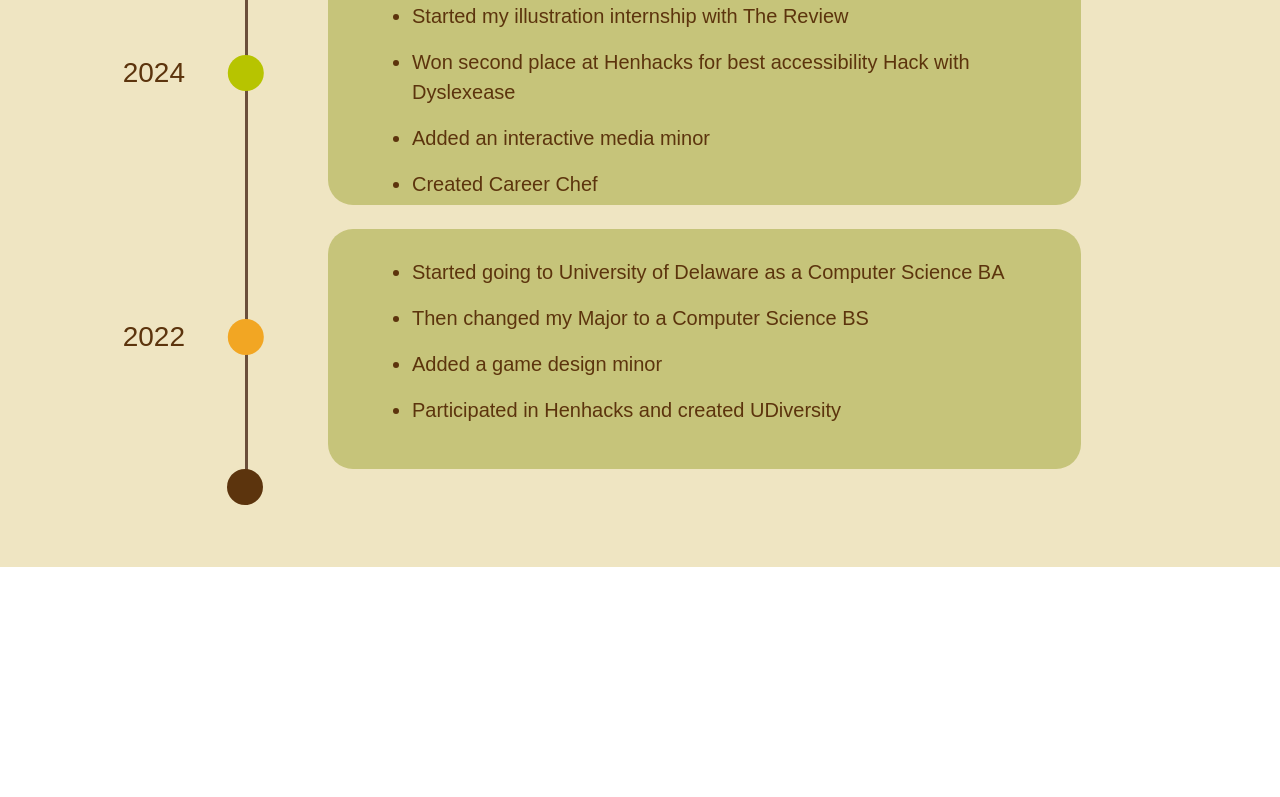
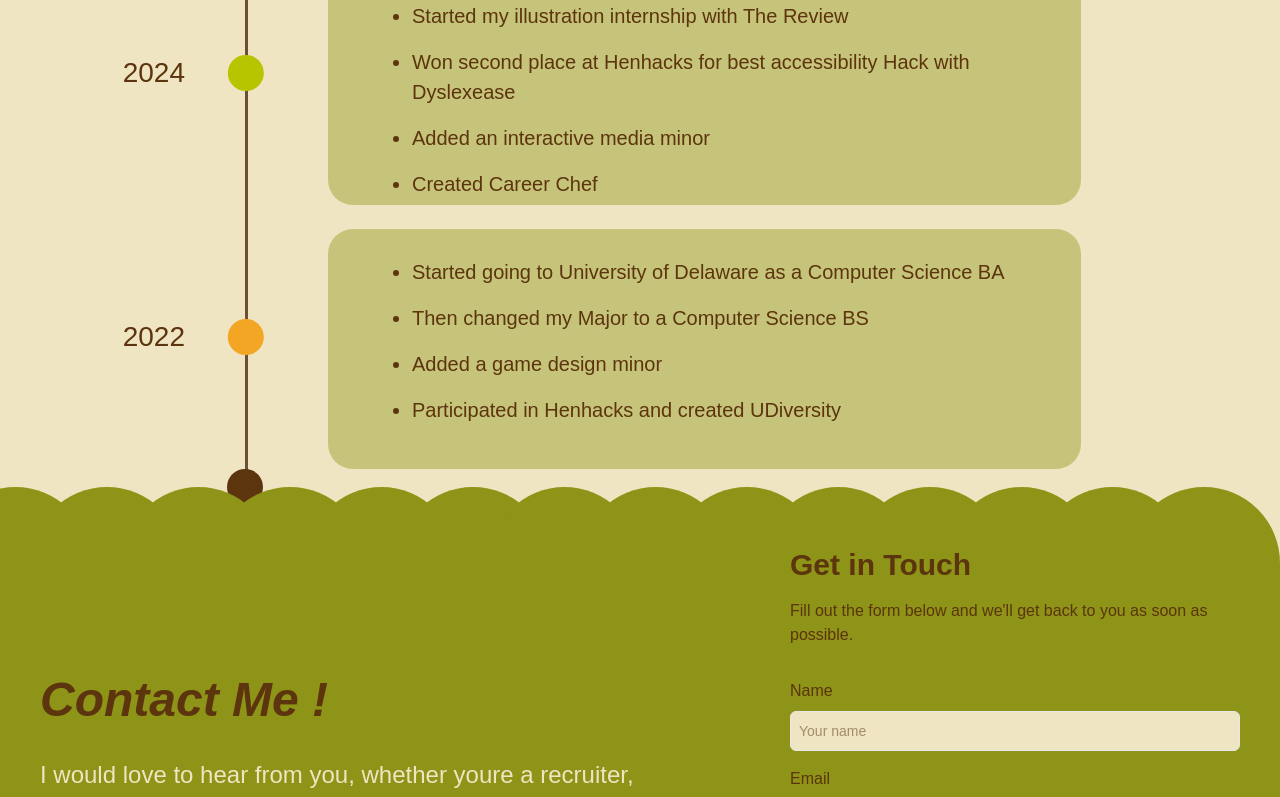
Before and after one commit to selinAbacaz/selinPortfolio, a React (Vite) app: page / in a window 1280 px wide. Shown: the part 2983-3780 px from the top of the page. Before the commit the page ends 3550 px from the top, so only its background shows below. Built offline with nearby package versions, Linux system fonts and the light colour scheme.

Commit message:
added contact form

```diff
--- a/src/App.css
+++ b/src/App.css
@@ -55,6 +55,17 @@
 
 }
 
+.heroBottom {
+  padding: 100px 40px 0;
+  display: flex;
+
+  min-height: 90vh;
+  overflow: hidden;
+  justify-content: center;
+  z-index: 10;
+
+}
+
 .photoPlaceholder{
   width:  400px ;
   height:  400px ;
@@ -76,6 +87,21 @@
   height: 100%;
   object-fit: cover;
 
+  z-index: 20;
+
+}
+
+.ContactPlaceholder{
+  width:  600px ;
+  height:  400px ;
+  border-Radius:  16px ;
+  flex-Shrink: 0;
+  display:  flex ;
+  align-Items:  center ;
+  justify-content:  center ;
+  font-Size:  14px ;
+  text-Align:  center ;
+  margin-right: 150px;
   z-index: 20;
 
 }
@@ -119,8 +145,14 @@ border-radius: 32px;
 
 }
 
+.contactMe{
+  height: 90vh;
+  width: 100%;
+
+}
+
 .myTimeline{
-  height: 160vh;
+  height: 140vh;
   width: 100%;
 
 }
--- a/src/App.tsx
+++ b/src/App.tsx
@@ -16,6 +16,9 @@ declare module "@glidejs/glide";
 import { useEffect, useRef, useState } from 'react'
 import {slideText, slideTitle} from "../src/components/ui/slideText"
 import Timeline from "../src/components/ui/timeline"
+import Footer from './components/Footer'
+import {BottomClouds} from "../src/components/ui/bottomClouds"
+import ContactForm from './components/ui/ContactForm'
 
 
 
@@ -341,6 +344,31 @@ const techLogos = [
             </section>
         </section>
 
+
+        <section id="contactMe" className="contactMe" style= {{flexDirection: "column"}}>
+          <BottomClouds/>
+          <section className="heroBottom" style={{paddingTop: "10vh"}}>
+              <div className="ContactPlaceholder" style={{ marginTop:"10vh", display:"flex", flexDirection: "column", textAlign:"left", alignItems:"flex-start"}}>
+                <p className="subheading" style={{color: "var(--myBrown)"}}>
+                  <b>Contact Me !</b>
+                </p>
+                <br></br>
+                <p style={{color: "var(--myDirtyAntique)", fontSize:"24px"}}>
+                  I would love to hear from you, whether youre a recruiter, have a project idea, or just want to be friends ! :D
+                </p>
+                <br></br>
+                <p style={{color: "var(--myDirtyAntique)", fontSize:"20px", textAlign:"left"}}>
+                  email me @ Selinbacaz@gmail.com
+                </p>
+              </div>
+
+              <div className="heroText" >
+                <ContactForm></ContactForm>
+              </div>
+
+          </section><Footer></Footer>
+        </section>
+
     </div>
   )
 }
--- a/src/components/Footer.tsx
+++ b/src/components/Footer.tsx
@@ -3,7 +3,7 @@ export default function Footer() {
 
   return (
     <footer className=" items-center justify-center" style={{ backgroundColor: "#5C340D", color:"AntiqueWhite",
-    padding: "1rem", marginTop: "auto", textAlign: "center", bottom: "0", left: "0", width: "100%", position: "fixed", zIndex: "10" }}>
+    padding: "1rem", marginTop: "auto", textAlign: "center", bottom: "0", left: "0", width: "100%",  zIndex: "20" }}>
       <div className="">
         <p className="">
           &copy; {year} Selin Bacaz. All rights reserved.
--- /dev/null
+++ b/src/components/ui/ContactForm.css
@@ -0,0 +1,87 @@
+.contact-section {
+  width: 100%;
+  max-width: 50rem;
+  margin-left: auto;
+  margin-right: auto;
+
+  background-color: var(--myDarkGreen);
+
+}
+
+.contact-intro > * + * {
+  margin-top: 1rem;
+}
+
+.contact-title {
+  font-size: 1.875rem;
+  line-height: 2.25rem;
+  font-weight: 700;
+    color: var(--myBrown);
+
+}
+
+.contact-description {
+  color: var(--myBrown);
+
+}
+
+.form-group-container {
+  display: grid;
+  gap: 1rem;
+  margin-top: 2rem;
+
+
+}
+
+.form-group {
+  display: flex;
+  flex-direction: column;
+
+}
+
+.form-label {
+  margin-bottom: 0.5rem;
+    color: var(--myBrown);
+
+}
+
+.form-input,
+.form-textarea {
+  padding: 0.5rem;
+  border: 1px solid #e5e7eb;
+  display: flex;
+  height: 2.5rem;
+  width: 100%;
+  border-radius: 0.375rem;
+  font-size: 0.875rem;
+  line-height: 1.25rem;
+  color: var(--myBrown);
+  background-color: var(--myDirtyAntique);
+}
+
+.form-input::placeholder,
+.form-textarea:focus-visible {
+
+  background-color: var(--myDirtyAntique);
+}
+
+.form-input:focus-visible,
+
+.form-textarea:focus-visible {
+
+  outline-offset: 2px;
+}
+
+.form-textarea {
+  min-height: 120px;
+}
+
+.form-submit {
+  width: 100%;
+  margin-top: 1.2rem;
+  background-color: var(--myOrange);
+  color: var(--myDirtyAntique);
+  padding: 13px 5px;
+  border-radius: 0.375rem;
+
+}
--- /dev/null
+++ b/src/components/ui/ContactForm.tsx
@@ -0,0 +1,46 @@
+
+import './ContactForm.css'
+
+export default function ContactForm() {
+
+    return(
+
+
+<section className="contact-section">
+  <div className="contact-intro">
+    <h2 className="contact-title">Get in Touch</h2>
+    <p className="contact-description">
+      Fill out the form below and we'll get back to you as soon as possible.
+    </p>
+  </div>
+
+  <form className="contact-form" action="https://api.web3forms.com/submit" method="POST" style={{  backgroundColor: "var(--myDarkGreen)"}}>
+
+    <input type="hidden" name="access_key" value="abc85f16-5c57-46a0-93ff-c3df416520d3" />
+    <input type="hidden" name="subject" value="New Contact Form Submission from Web3Forms" />
+    <input type="hidden" name="from_name" value="My Website" />
+
+    <div className="form-group-container">
+      <div className="form-group">
+        <label htmlFor="name" className="form-label">Name</label>
+        <input id="name" name="name" className="form-input" placeholder="Your name" type="text" />
+      </div>
+      <div className="form-group">
+        <label htmlFor="email" className="form-label">Email</label>
+        <input id="email" name="email" className="form-input" placeholder="Your email" type="email" />
+      </div>
+      <div className="form-group">
+        <label htmlFor="phone" className="form-label">Phone</label>
+        <input id="phone" name="phone" className="form-input" placeholder="+1 (234) 56789" type="text" />
+      </div>
+      <div className="form-group">
+        <label htmlFor="message" className="form-label">Message</label>
+        <textarea className="form-textarea" id="message" name="message" placeholder="Your message"></textarea>
+      </div>
+    </div>
+    <button className="form-submit" type="submit">Send Message</button>
+
+  </form>
+
+</section>
+);}
--- /dev/null
+++ b/src/components/ui/bottomClouds.tsx
@@ -0,0 +1,45 @@
+import "./clouds.css";
+
+const styles: Record<string, React.CSSProperties> = {
+  wrapper: {
+    position: "absolute",
+    bottom: 0,
+    left: 0,
+    width: "100%",
+    height: "fit-content",
+    display: "flex",
+    alignItems: "flex-start",
+    zIndex: 1,
+    overflowX: "hidden",
+    maxWidth: "100vw",
+  },
+
+  cloud: {
+    width: "200px",
+    height: "80vh",
+    borderTopRightRadius: "180px",
+    borderTopLeftRadius: "180px",
+    backgroundColor: "var(--myDarkGreen)",
+    marginLeft: "-60px",
+
+  },
+};
+
+export const BottomClouds = () => {
+  const columns = new Array(14).fill(0);
+
+
+  return (
+    <div style={styles.wrapper}>
+      {columns.map((_, i) => (
+        <div
+          key={i}
+          style={{
+            ...styles.cloud,
+
+          }}
+        />
+      ))}
+    </div>
+  );
+};
```
